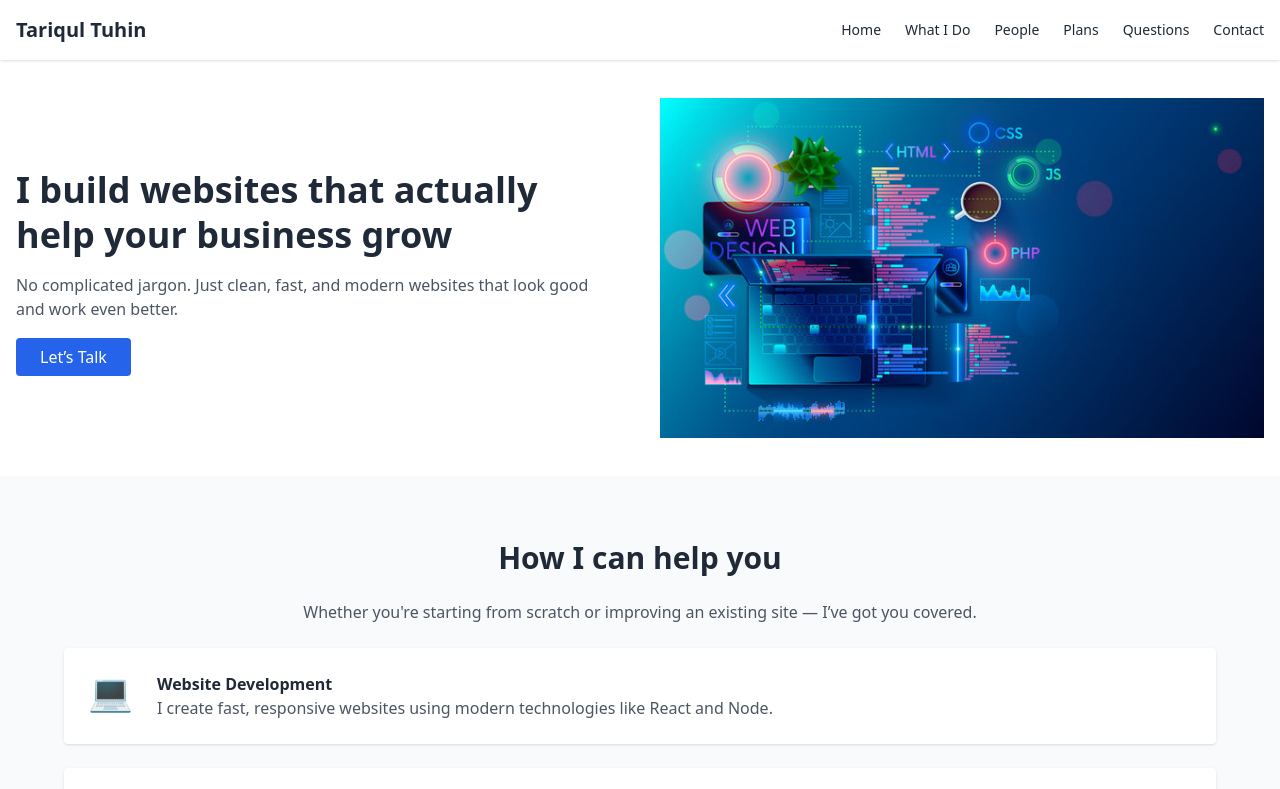
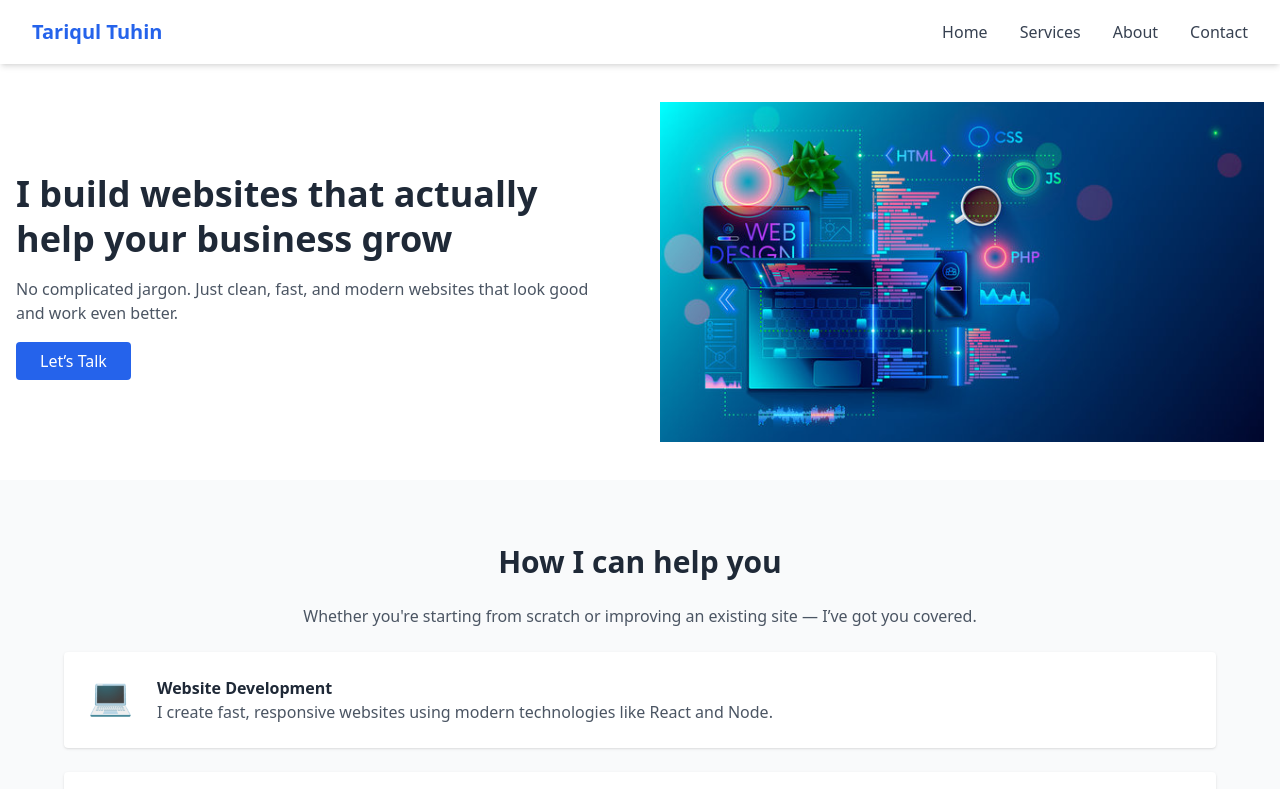
Before and after one commit to tuhink9/Mid-Term-Exam, a plain HTML site: page index.html in a window 1280 px wide. Shown: the top 789 px of the page. Drawn offline with nearby package versions, Linux system fonts and the light colour scheme.

Commit message:
services updated

```diff
--- a/index.html
+++ b/index.html
@@ -9,18 +9,39 @@
 <body class="font-sans text-gray-800">
 
 <!-- Navbar -->
-<header class="bg-white shadow sticky top-0 z-50">
-  <nav class="max-w-7xl mx-auto flex justify-between items-center p-4">
-    <h1 class="font-bold text-xl">Tariqul Tuhin</h1>
-    <ul class="flex gap-6 text-sm">
-      <li><a href="#hero">Home</a></li>
-      <li><a href="#services">What I Do</a></li>
-      <li><a href="#team">People</a></li>
-      <li><a href="#pricing">Plans</a></li>
-      <li><a href="#faq">Questions</a></li>
-      <li><a href="#contact">Contact</a></li>
-    </ul>
-  </nav>
+<header class="bg-white shadow-md">
+  <div class="max-w-7xl mx-auto px-4 sm:px-6 lg:px-8">
+
+    <div class="flex justify-between items-center h-16">
+
+      <!-- Logo -->
+      <div class="text-xl font-bold text-blue-600">
+        Tariqul Tuhin
+      </div>
+
+      <!-- Desktop Menu -->
+      <nav class="hidden md:flex space-x-8 text-gray-700 font-medium">
+        <a href="#" class="hover:text-blue-600">Home</a>
+        <a href="#" class="hover:text-blue-600">Services</a>
+        <a href="#" class="hover:text-blue-600">About</a>
+        <a href="#" class="hover:text-blue-600">Contact</a>
+      </nav>
+
+      <!-- Mobile Button -->
+      <button id="menu-btn" class="md:hidden focus:outline-none">
+        ☰
+      </button>
+
+    </div>
+  </div>
+
+  <!-- Mobile Menu -->
+  <div id="mobile-menu" class="hidden md:hidden px-4 pb-4 space-y-2 bg-white">
+    <a href="#" class="block py-2 text-gray-700 hover:text-blue-600">Home</a>
+    <a href="#" class="block py-2 text-gray-700 hover:text-blue-600">Services</a>
+    <a href="#" class="block py-2 text-gray-700 hover:text-blue-600">About</a>
+    <a href="#" class="block py-2 text-gray-700 hover:text-blue-600">Contact</a>
+  </div>
 </header>
 
 <!-- Hero -->
@@ -95,13 +116,28 @@
         <h3 class="font-bold">Tuhin Kabir</h3>
         <p class="text-gray-500 text-sm">Full Stack Developer</p>
       </div>
+      <div class="bg-white shadow rounded p-6">
+        <div class="w-24 h-24 mx-auto bg-gray-300 rounded-full mb-4"></div>
+        <h3 class="font-bold">Tuhin Kabir</h3>
+        <p class="text-gray-500 text-sm">Full Stack Developer</p>
+      </div>
 
       <div class="bg-white shadow rounded p-6">
         <div class="w-24 h-24 mx-auto bg-gray-300 rounded-full mb-4"></div>
         <h3 class="font-bold">Creative Partner</h3>
         <p class="text-gray-500 text-sm">UI/UX Designer</p>
       </div>
+      <div class="bg-white shadow rounded p-6">
+        <div class="w-24 h-24 mx-auto bg-gray-300 rounded-full mb-4"></div>
+        <h3 class="font-bold">Creative Partner</h3>
+        <p class="text-gray-500 text-sm">UI/UX Designer</p>
+      </div>
 
+      <div class="bg-white shadow rounded p-6">
+        <div class="w-24 h-24 mx-auto bg-gray-300 rounded-full mb-4"></div>
+        <h3 class="font-bold">Support</h3>
+        <p class="text-gray-500 text-sm">Client Communication</p>
+      </div>
       <div class="bg-white shadow rounded p-6">
         <div class="w-24 h-24 mx-auto bg-gray-300 rounded-full mb-4"></div>
         <h3 class="font-bold">Support</h3>
```
